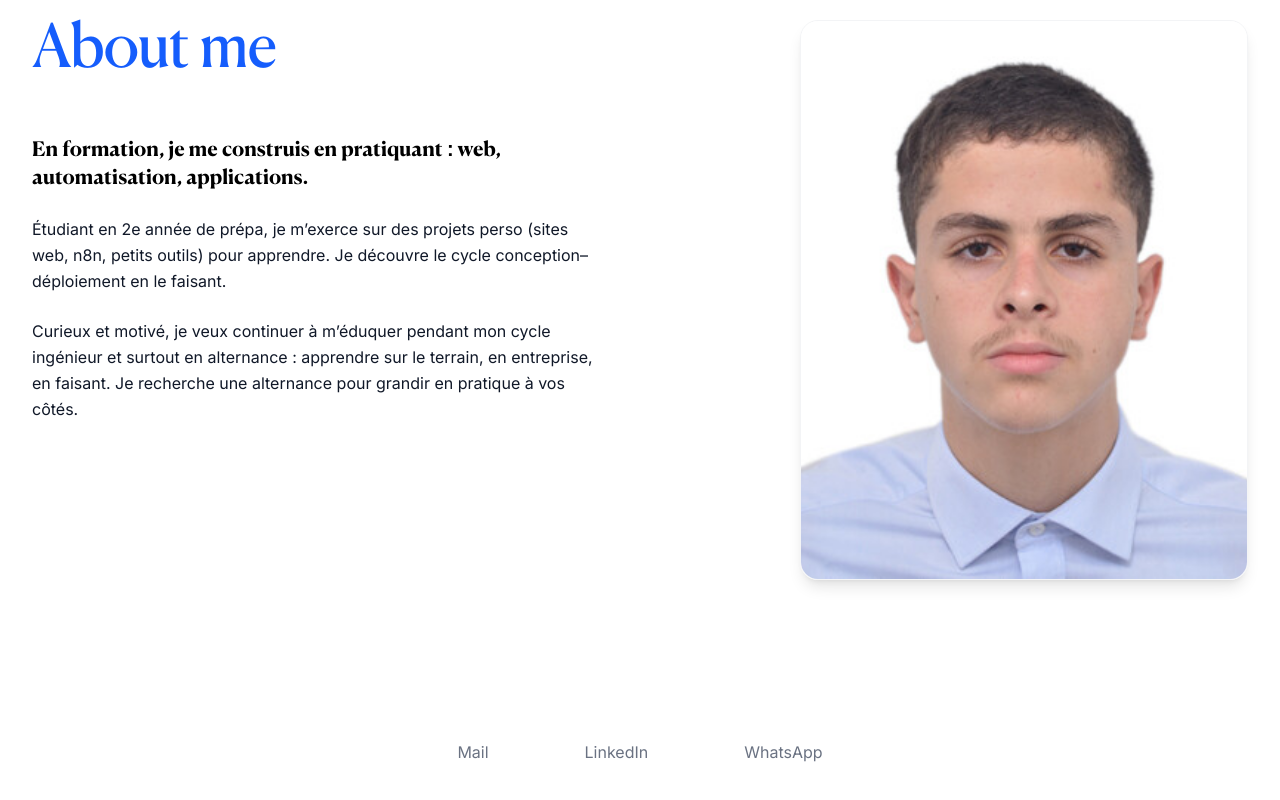
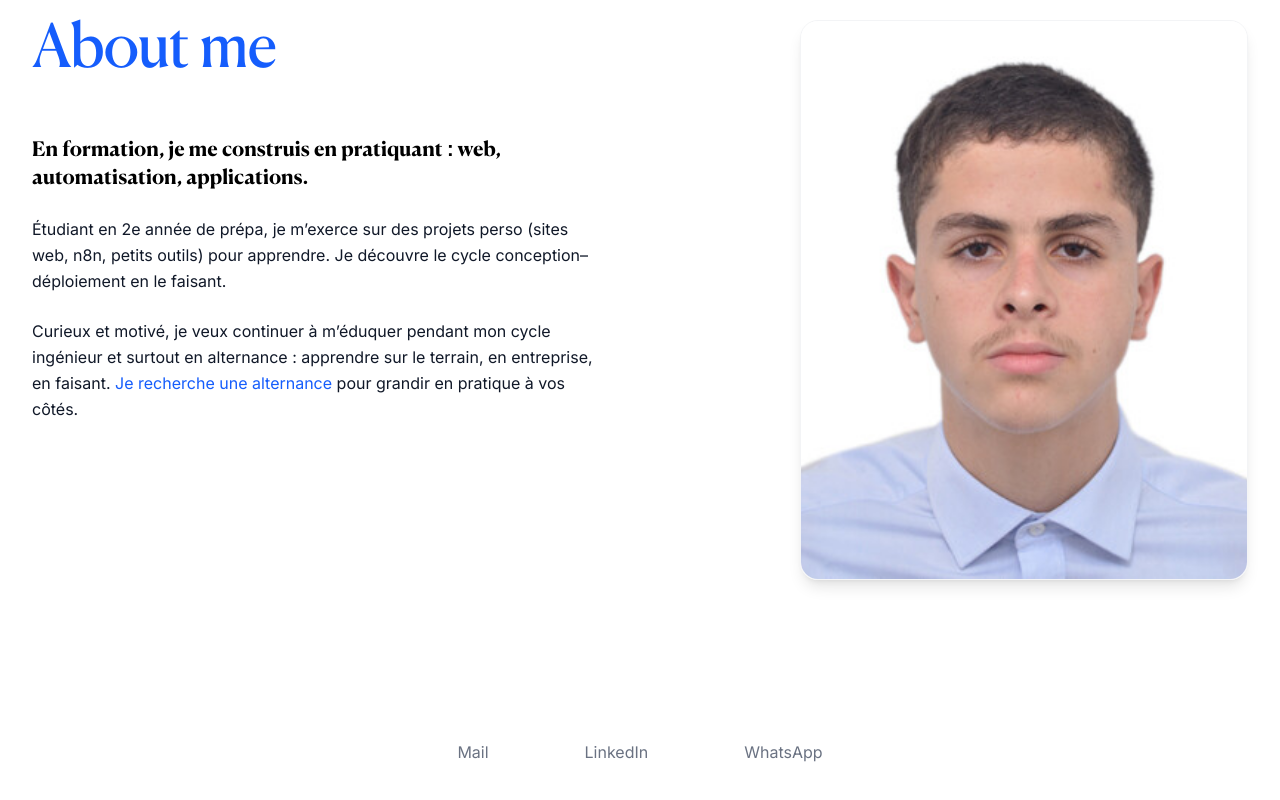
Before and after one commit to Racim679/porfolio, a Next.js app: page / in a window 1280 px wide. Shown: the part 2444-3244 px from the top of the page. Built offline with nearby package versions, Linux system fonts and the light colour scheme; no server answers; the database is empty.

Commit message:
About Me: 'Je recherche une alternance' en bleu

```diff
--- a/components/AboutMe.tsx
+++ b/components/AboutMe.tsx
@@ -44,7 +44,18 @@ export default function AboutMe({
                 {paragraph1}
               </p>
               <p>
-                {paragraph2}
+                {(() => {
+                  const highlight = 'Je recherche une alternance';
+                  const i = paragraph2.indexOf(highlight);
+                  if (i === -1) return paragraph2;
+                  return (
+                    <>
+                      {paragraph2.slice(0, i)}
+                      <span className="text-blue-600">{highlight}</span>
+                      {paragraph2.slice(i + highlight.length)}
+                    </>
+                  );
+                })()}
               </p>
             </div>
           </div>
```
